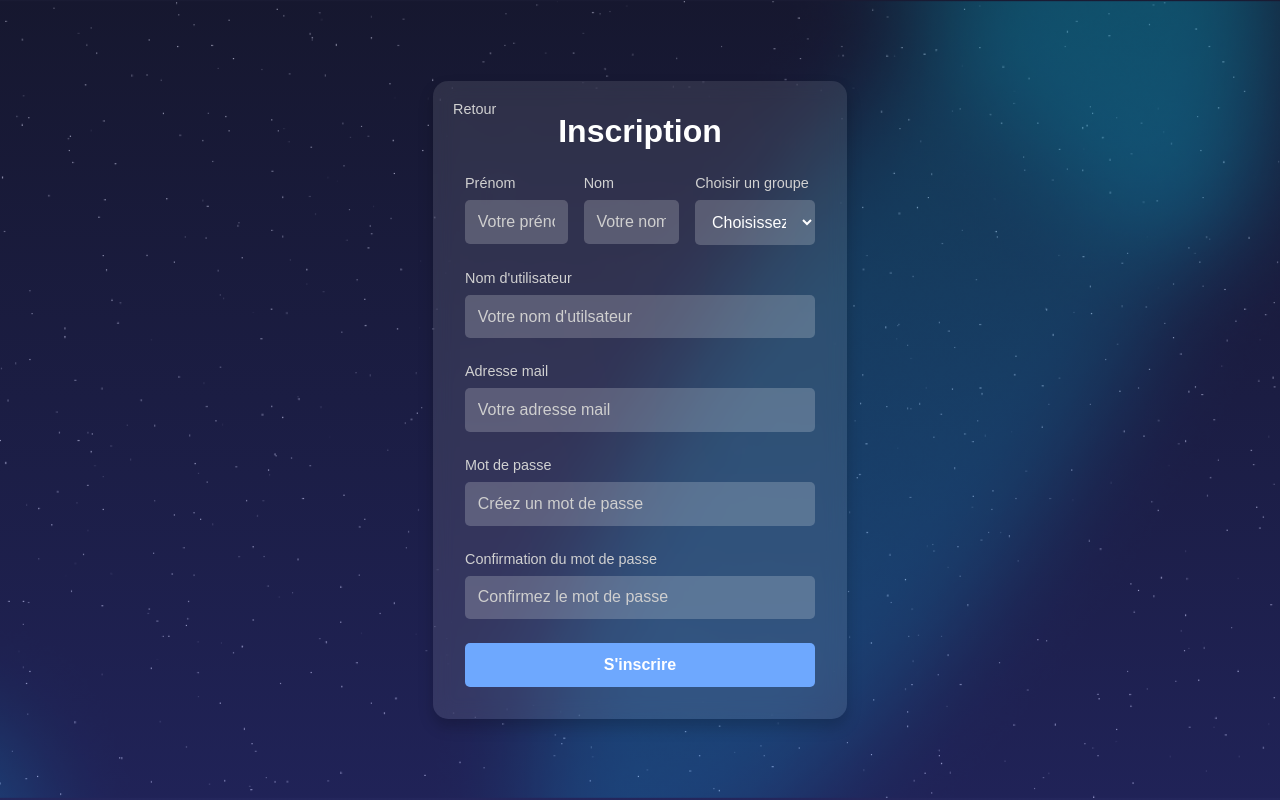
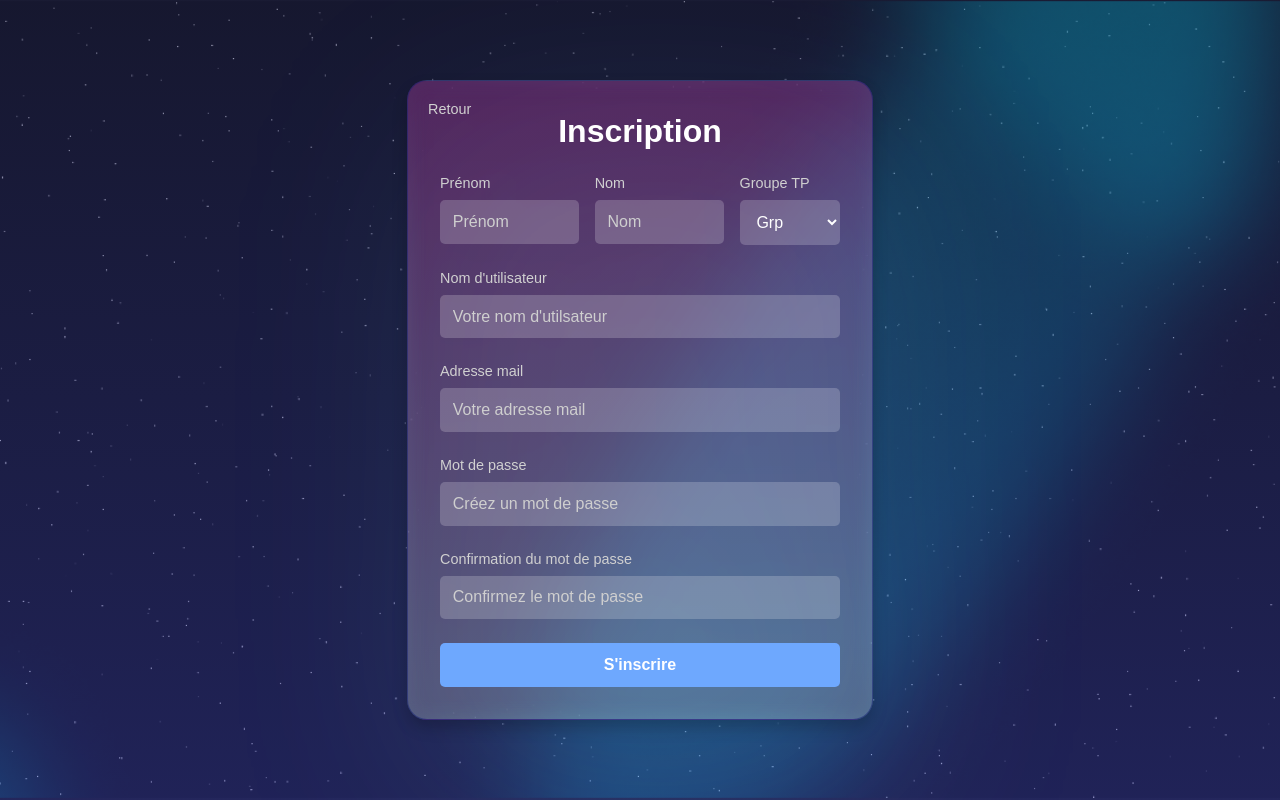
Before and after one commit to SAE-S3-grp-4/back-end, a PHP site: page /inscription.html in a window 1280 px wide. Run offline with PHP 8.4, Linux system fonts and the light colour scheme.

Commit message:
omg je bosse encor

```diff
--- a/CSS/inscription.css
+++ b/CSS/inscription.css
@@ -20,23 +20,20 @@ body {
     overflow: hidden;
 }
 
-.background {
-    position: relative;
-    width: 100%;
-    height: 100%;
-    display: flex;
-    justify-content: center;
-    align-items: center;
-}
 
 .signup-container {
-    background: rgba(255, 255, 255, 0.1);
+    background: linear-gradient(180deg, rgba(255, 72, 215, 0.25) 0%, rgba(234, 234, 234, 0.25) 100%);
+    filter: drop-shadow(20px 50px 100px rgba(113, 246, 255, 0.25));
+    border: 1px solid rgba(23, 32, 117, 0.50);
     padding: 2rem;
-    border-radius: 15px;
-    width: 350px;
+    border-radius: 20px;
+    width: 400px;
     box-shadow: 0 8px 15px rgba(0, 0, 0, 0.2);
     text-align: center;
     backdrop-filter: blur(10px);
+
+
+
 }
 
 .signup-container h1 {
@@ -97,7 +94,7 @@ input:focus, select:focus {
 
 select option {
     background: #021a40;
-    color: white;
+    color: #cfcfcf;
 }
 
 .btn-signup {
--- a/inscription.html
+++ b/inscription.html
@@ -7,28 +7,41 @@
     <link rel="stylesheet" href="CSS/inscription.css">
 </head>
 <body>
-<div class="background">
     <div class="signup-container">
         <h1>Inscription</h1>
         <a href="accueil.html" class="back-link">Retour</a>
         <form id="signup-form" action="inscription.php" method="POST">
+
         <div class="orgaLabels">
             <div class="form-group">
                 <label for="prenom">Prénom</label>
-                <input type="text" id="prenom" name="prenom" placeholder="Votre prénom" required>
+                <input type="text" id="prenom" name="prenom" placeholder="Prénom" required>
             </div>
             <div class="form-group">
                 <label for="nom">Nom</label>
-                <input type="text" id="nom" name="nom" placeholder="Votre nom" required>
+                <input type="text" id="nom" name="nom" placeholder="Nom" required>
             </div>
+
             <div class="form-group">
-                <label for="group">Choisir un groupe</label>
+                <label for="group">Groupe TP</label>
                 <select id="group" name="group" required>
-                    <option value="" disabled selected>Choisissez votre groupe</option>
-                    <option value="tp A">Groupe A</option>
-                    <option value="tp B">Groupe B</option>
-                    <option value="tp C">Groupe C</option>
-                    <option value="tp D">Groupe D</option>
+                    <option value="" disabled selected>Grp</option>
+                    <option value="TP11A">Groupe 11A</option>
+                    <option value="TP11B">Groupe 11B</option>
+                    <option value="TP12C">Groupe 12C</option>
+                    <option value="TP12D">Groupe 12D</option>
+
+                    <option value="TP21A">Groupe 21A</option>
+                    <option value="TP21B">Groupe 21B</option>
+                    <option value="TP22C">Groupe 22C</option>
+                    <option value="TP22D">Groupe 22D</option>
+
+                    <option value="TP31A">Groupe 31A</option>
+                    <option value="TP31B">Groupe 31B</option>
+                    <option value="TP32C">Groupe 32C</option>
+                    <option value="TP32D">Groupe 32D</option>
+
+                    <option value="Enseignant">Enseignant</option>
                 </select>
             </div>
         </div>
@@ -57,6 +70,5 @@
         <script src="js/ajax.js"></script>
         <script src="js/inscription.js"></script>
     </div>
-</div>
 </body>
 </html>
```
